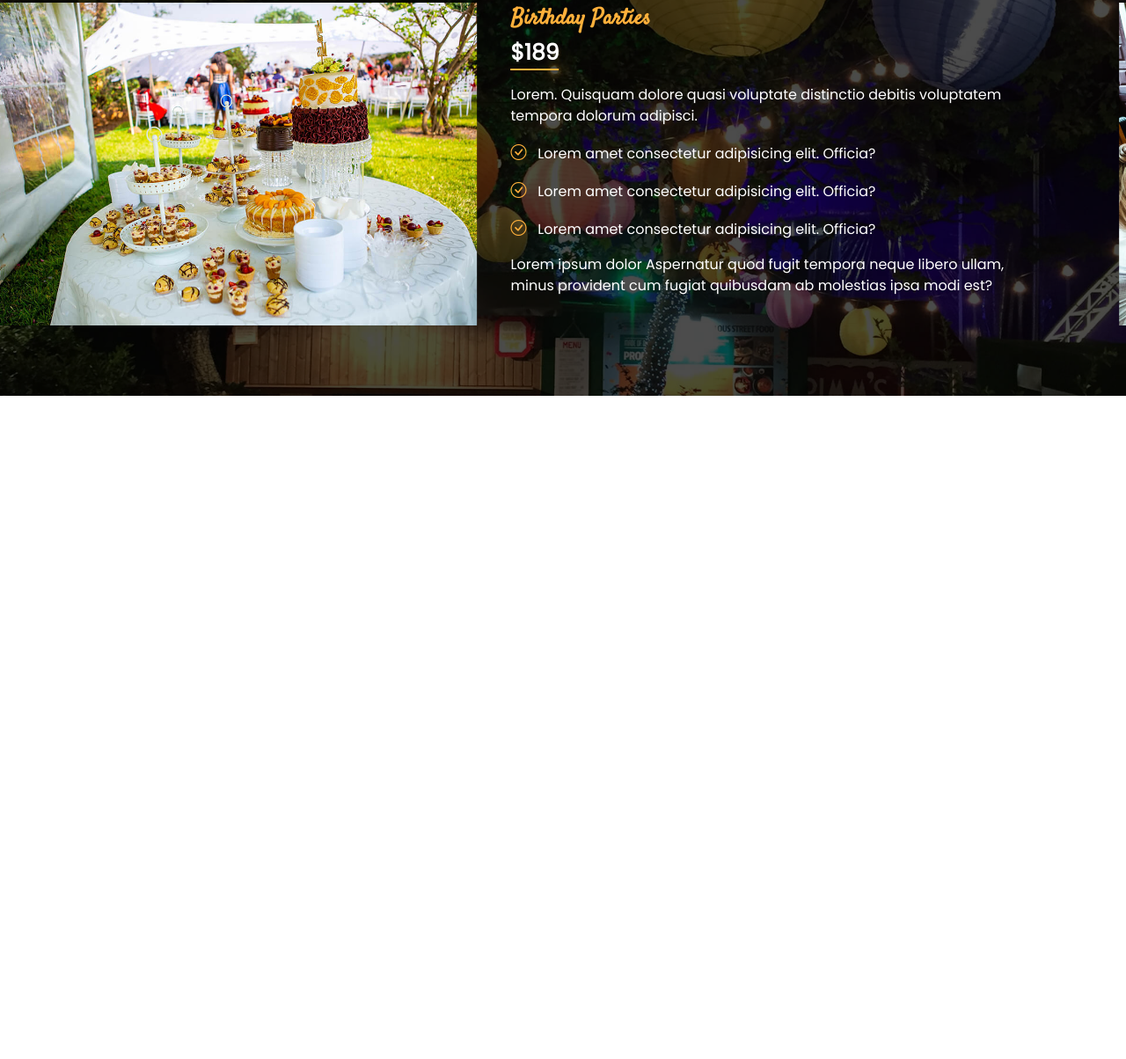
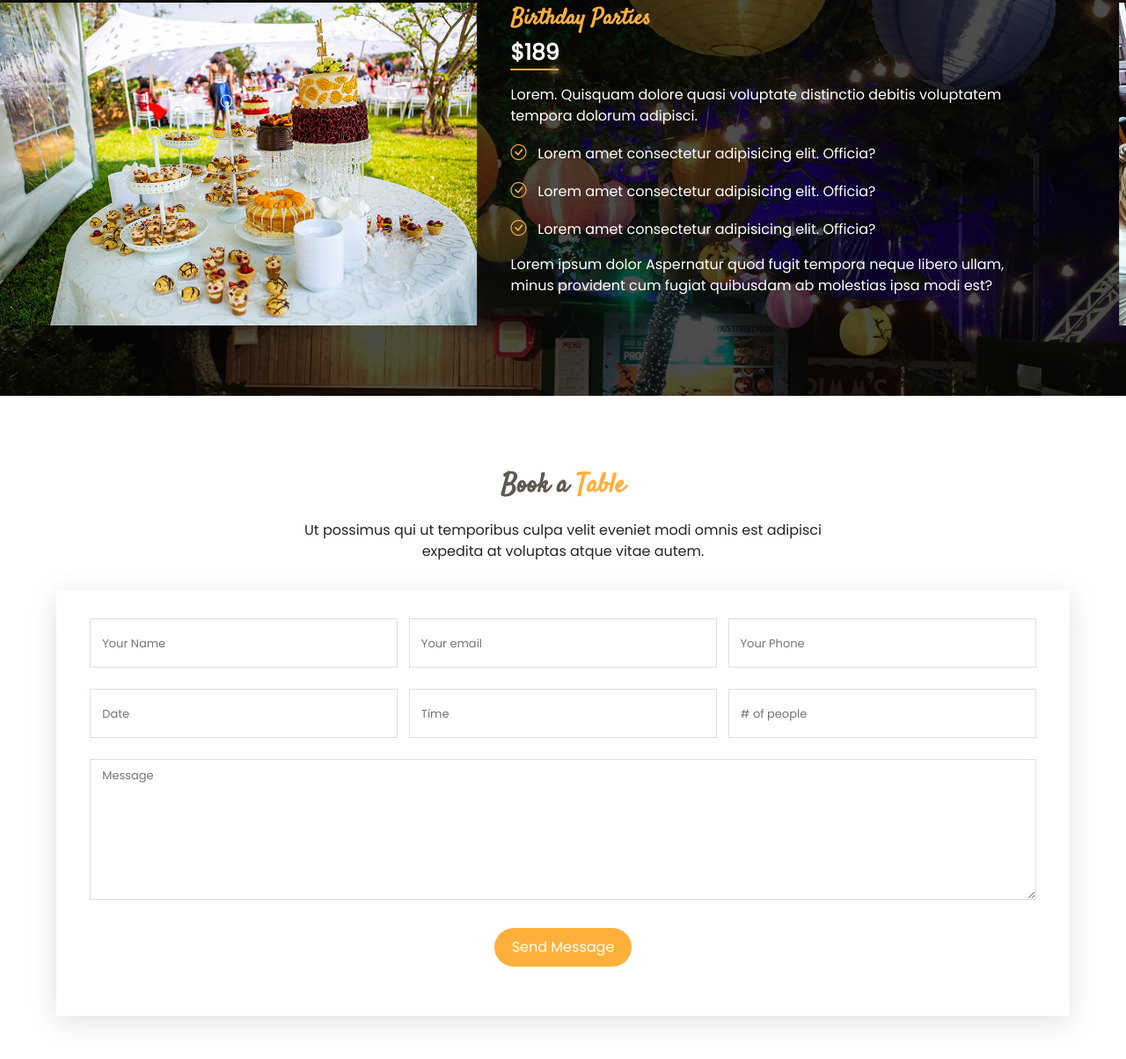
Before and after one commit to imanee11/Imane-El-Ouannane---Final-Project, a website: page index.html in a window 1280 px wide. Shown: the part 3463-4667 px from the top of the page at 88% size. Before the commit the page ends 3913 px from the top, so only its background shows below. Drawn offline with nearby package versions, Linux system fonts and the light colour scheme.

Commit message:
added section 7 Book a Table and style

```diff
--- a/index.html
+++ b/index.html
@@ -498,6 +498,31 @@
 
 
 
+    <!-- section 7 start -->
+    <section class="section7" id="">
+        <p class="section7-p1">Book a <span>Table</span></p>
+        <p class="section7-p2">Ut possimus qui ut temporibus culpa velit eveniet modi omnis est adipisci expedita at voluptas atque vitae autem.</p>
+        <form action="" class="form1">
+            <div>
+                <input type="text" name="" id="" placeholder="Your Name" required>
+                <input type="email" name="" id="" placeholder="Your email" required>
+                <input type="text" name="" id="" placeholder="Your Phone" required>
+            </div>
+            <div>
+                <input type="text" name="" id="" placeholder="Date" required>
+                <input type="text" name="" id="" placeholder="Time" required>
+                <input type="text" name="" id="" placeholder="# of people" required>
+            </div>
+            <textarea name="" id="" placeholder="Message"></textarea>
+            <div class="btn-div">
+                <button>Send Message</button>
+            </div>
+        </form>
+    </section>
+    <!-- section 7 end -->
+
+
+
 
 
 
--- a/src/sass/modules/home/_section7.sass
+++ b/src/sass/modules/home/_section7.sass
@@ -0,0 +1,63 @@
+.section7
+    padding: 10vh 0vw
+
+
+.section7-p1
+    font-family: myFirstFont
+    font-size: 30px
+    font-weight: bold
+    color: #5f5950
+    text-align: center
+    span
+        font-family: myFirstFont
+        color: #ffb03b
+
+.section7-p2
+    width: 50%
+    text-align: center
+    margin: auto
+    padding-bottom: 4vh
+
+.form1
+    display: flex
+    flex-direction: column
+    justify-content: center
+    text-align: center
+    margin: auto
+    width: 90vw
+    padding: 4vh 3vw
+    box-shadow: rgba(100, 100, 111, 0.2) 0px 7px 29px 0px
+    div
+        display: flex
+        gap: 1vw
+        padding-bottom: 3vh
+        input
+            width: 400vw
+            height: 7vh
+            padding-left: 1vw
+            border: 1px solid #e1dcdc
+            &::placeholder
+                font-size: 13px
+    textarea
+        height: 20vh
+        padding-left: 1vw
+        padding-top: 1vh
+        border: 1px solid #e1dcdc
+        &::placeholder
+            font-size: 13px
+
+.btn-div
+    text-align: center
+    display: flex
+    justify-content: center
+    padding-top: 4vh
+    button
+        background-color: #ffb03b
+        border: none
+        color: #fff
+        font-size: 16px
+        padding: 10px 20px
+        border-radius: 25px
+        transition: 0.4s
+        &:hover
+            background-color: #f7a01d
```
Also changed, not shown: public/css/app.css, 1 other file.
